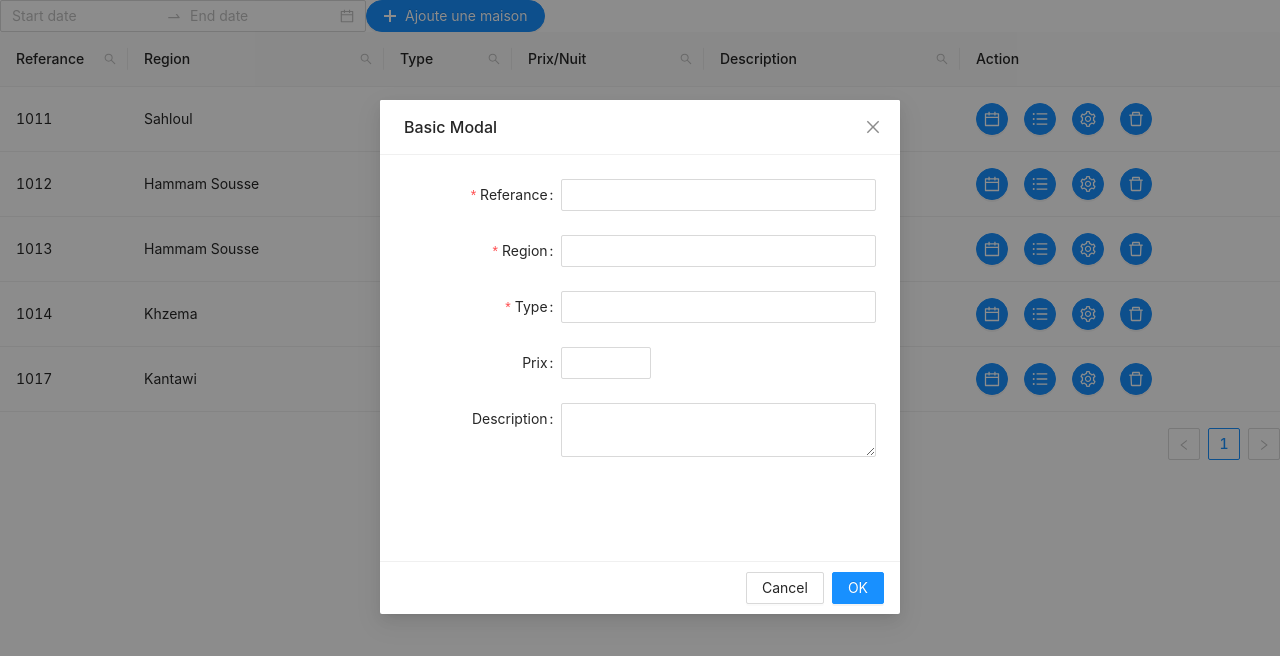
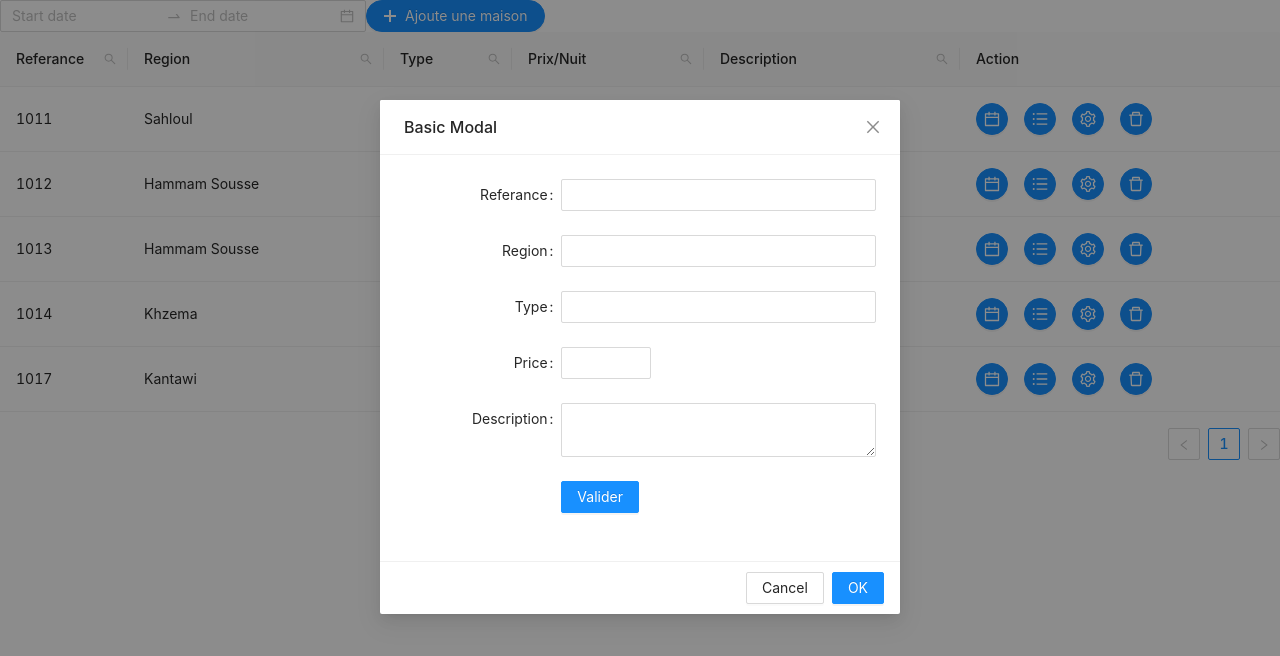
Before and after one commit to waelbentaleb/Vacation-Rental, a React (Create React App) app: page / in a window 1280 px wide. Both pictures are taken after a click on the button "Ajoute une maison". Shown: the top 656 px of the page. Built offline with nearby package versions, Linux system fonts and the light colour scheme.

Commit message:
Jawek behi

```diff
--- a/src/views/HomeManagement/HomeManagement.js
+++ b/src/views/HomeManagement/HomeManagement.js
@@ -6,54 +6,6 @@ import { SearchOutlined, PlusOutlined, CalendarOutlined, UnorderedListOutlined,
 import 'antd/dist/antd.css';
 import HomeModalContent from './components/HomeModalContent'
 
-
-const data = [
-    {
-        key: '1',
-        referance: "1011",
-        region: "Sahloul",
-        type: "s+2",
-        prixNuit: "130 dt",
-        dsecription: "haut stauding",
-
-    },
-    {
-        key: '2',
-        referance: "1012",
-        region: "Hammam Sousse",
-        type: "s+2",
-        prixNuit: "90 dt",
-        dsecription: "avec jardin",
-
-    },
-    {
-        key: '3',
-        referance: "1013",
-        region: "Hammam Sousse",
-        type: "s+0",
-        prixNuit: "50 dt",
-        dsecription: "---------",
-
-    },
-    {
-        key: '4',
-        referance: "1014",
-        region: "Khzema",
-        type: "s+1",
-        prixNuit: "70 dt",
-        dsecription: "---------",
-
-    },
-    {
-        key: '5',
-        referance: "1017",
-        region: "Kantawi",
-        type: "s+2",
-        prixNuit: "180 dt",
-        dsecription: "400 metre au plage",
-
-    },
-]
 
 const { RangePicker } = DatePicker;
 
@@ -68,6 +20,53 @@ function HomeManagement(props) {
     const [searchText, setSearchText] = useState('')
     const [searchedColumn, setSearchedColumn] = useState('')
     const [isModalVisible, setIsModalVisible] = useState(false);
+    const [data, setData] = useState([
+        {
+            key: '1',
+            referance: "1011",
+            region: "Sahloul",
+            type: "s+2",
+            price: "130 dt",
+            description: "haut stauding",
+
+        },
+        {
+            key: '2',
+            referance: "1012",
+            region: "Hammam Sousse",
+            type: "s+2",
+            price: "90 dt",
+            description: "avec jardin",
+
+        },
+        {
+            key: '3',
+            referance: "1013",
+            region: "Hammam Sousse",
+            type: "s+0",
+            price: "50 dt",
+            description: "---------",
+
+        },
+        {
+            key: '4',
+            referance: "1014",
+            region: "Khzema",
+            type: "s+1",
+            price: "70 dt",
+            description: "---------",
+
+        },
+        {
+            key: '5',
+            referance: "1017",
+            region: "Kantawi",
+            type: "s+2",
+            price: "180 dt",
+            description: "400 metre au plage",
+
+        },
+    ]);
 
 
     let searchInput
@@ -139,6 +138,71 @@ function HomeManagement(props) {
             ),
     });
 
+    const getPriceSearchProps = dataIndex => ({
+        filterDropdown: ({ setSelectedKeys, selectedKeys, confirm, clearFilters }) => (
+            <div style={{ padding: 5 }}>
+                <Input
+                    ref={node => {
+                        searchInput = node;
+                    }}
+                    placeholder={`Enter price interval`}
+                    value={selectedKeys[0]}
+                    onChange={e => setSelectedKeys(e.target.value ? [e.target.value] : [])}
+                    onPressEnter={() => handleSearch(selectedKeys, confirm, dataIndex)}
+                    style={{ marginBottom: 8, display: 'block' }}
+                />
+                <Space>
+                    <Button
+                        type="primary"
+                        onClick={() => handleSearch(selectedKeys, confirm, dataIndex)}
+                        icon={<SearchOutlined />}
+                        size="small"
+                        style={{ width: 90 }}
+                    >
+                        Search
+                    </Button>
+
+                    <Button onClick={() => handleReset(clearFilters)} size="small" style={{ width: 90 }}>
+                        Reset
+                    </Button>
+
+                    <Button
+                        type="link"
+                        size="small"
+                        onClick={() => {
+                            confirm({ closeDropdown: false });
+                            setSearchText(selectedKeys[0])
+                            setSearchedColumn(dataIndex)
+                        }}
+                    >
+                        Filter
+                    </Button>
+                </Space>
+            </div>
+        ),
+        filterIcon: filtered => <SearchOutlined style={{ color: filtered ? '#1890ff' : undefined }} />,
+        onFilter: (value, record) =>
+            record[dataIndex]
+                ? record[dataIndex].toString().toLowerCase().includes(value.toLowerCase())
+                : '',
+        onFilterDropdownVisibleChange: visible => {
+            if (visible) {
+                setTimeout(() => searchInput.select(), 100);
+            }
+        },
+        render: text =>
+            searchedColumn === dataIndex ? (
+                <Highlighter
+                    highlightStyle={{ backgroundColor: '#ffc069', padding: 0 }}
+                    searchWords={[searchText]}
+                    autoEscape
+                    textToHighlight={text ? text.toString() : ''}
+                />
+            ) : (
+                text
+            ),
+    });
+
     const handleSearch = (selectedKeys, confirm, dataIndex) => {
         confirm();
         // this.setState({
@@ -169,6 +233,15 @@ function HomeManagement(props) {
         setIsModalVisible(false);
     };
 
+    const handleAddHome = (values) => {
+        console.log(values)
+
+        const newData = [...data, values]
+        setData(newData)
+
+        setIsModalVisible(false);
+    }
+
     const columns = [
         {
             title: 'Referance',
@@ -193,17 +266,17 @@ function HomeManagement(props) {
         },
         {
             title: 'Prix/Nuit',
-            dataIndex: 'prixNuit',
-            key: 'prixNuit',
+            dataIndex: 'price',
+            key: 'price',
             width: '15%',
-            ...getColumnSearchProps('prixNuit'),
+            ...getPriceSearchProps('price'),
         },
         {
             title: 'Description',
-            dataIndex: 'dsecription',
-            key: 'dsecription',
+            dataIndex: 'description',
+            key: 'description',
             width: '20%',
-            ...getColumnSearchProps('dsecription'),
+            ...getColumnSearchProps('description'),
         },
         {
             title: 'Action',
@@ -224,13 +297,15 @@ function HomeManagement(props) {
             <Space direction="vertical" size={12}>
                 <RangePicker />
             </Space>
+
             <Button type="primary" shape="round" icon={<PlusOutlined />} onClick={showModal}>
                 Ajoute une maison
             </Button>
+
             <Table columns={columns} dataSource={data} />
 
             <Modal title="Basic Modal" visible={isModalVisible} onOk={handleOk} onCancel={handleCancel}>
-                <HomeModalContent />
+                <HomeModalContent onAddHome={(values) => { handleAddHome(values) }} />
             </Modal>
         </div>
     )
--- a/src/views/HomeManagement/components/HomeModalContent.js
+++ b/src/views/HomeManagement/components/HomeModalContent.js
@@ -11,8 +11,8 @@ const layout = {
     },
     wrapperCol: {
         span: 16,
-    },
-};
+    }
+}
 /* eslint-disable no-template-curly-in-string */
 
 const validateMessages = {
@@ -24,76 +24,46 @@ const validateMessages = {
     number: {
         range: '${label} must be between ${min} and ${max}',
     },
-};
+}
+
 /* eslint-enable no-template-curly-in-string */
 
-const HomeModalContent = () => {
-    const onFinish = (values) => {
-        console.log(values);
-    };
+function HomeModalContent(props) {
 
     return (
         <div>
 
-            <Form {...layout} name="nest-messages" onFinish={onFinish} validateMessages={validateMessages}>
-                <Form.Item
-                    name={['user', 'Referance']}
-                    label="Referance"
-                    rules={[
-                        {
-                            required: true,
-                        },
-                    ]}
-                >
-                    <Input />
-                </Form.Item>
-                <Form.Item
-                    name={['user', 'Region']}
-                    label="Region   "
-                    rules={[
-                        {
-                            required: true,
-                        },
-                    ]}
-                >
-                    <Input />
-                </Form.Item>
-                <Form.Item
-                    name={['user', 'Type']}
-                    label="Type"
-                    rules={[
-                        {
-                            required: true,
-                        },
-                    ]}
-                >
+            <Form {...layout} name="nest-messages" onFinish={props.onAddHome} validateMessages={validateMessages}>
+                <Form.Item name='referance' label="Referance">
                     <Input />
                 </Form.Item>
 
-                <Form.Item
-                    name={['user', 'Prix']}
-                    label="Prix"
-                    rules={[
-                        {
-                            type: 'number',
-                            min: 0,
+                <Form.Item name="region" label="Region">
+                    <Input />
+                </Form.Item>
 
-                        },
-                    ]}
-                >
+                <Form.Item name="type" label="Type">
+                    <Input />
+                </Form.Item>
+
+                <Form.Item name='price' label="Price">
                     <InputNumber />
                 </Form.Item>
 
-                <Form.Item name={['user', 'introduction']} label="Description">
+                <Form.Item name='description' label="Description">
                     <Input.TextArea />
                 </Form.Item>
+
                 <Form.Item wrapperCol={{ ...layout.wrapperCol, offset: 8 }}>
-                    {/* <Button type="primary" htmlType="submit">
+                    <Button type="primary" htmlType="submit">
                         Valider
-        </Button> */}
+                    </Button>
                 </Form.Item>
+
             </Form>
         </div>
     );
 };
+
+
 export default HomeModalContent;
```
